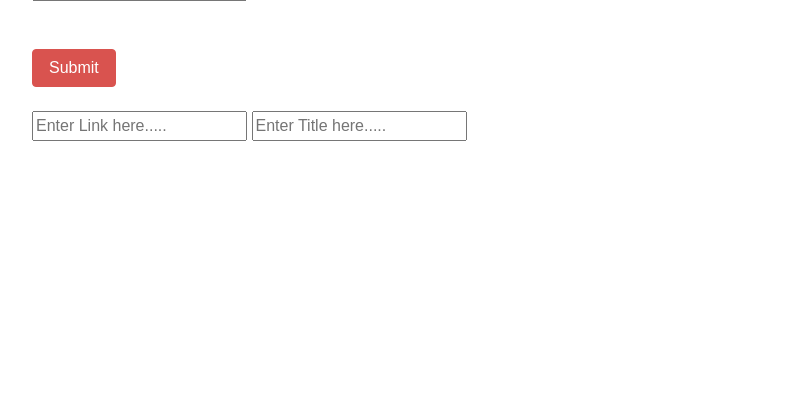
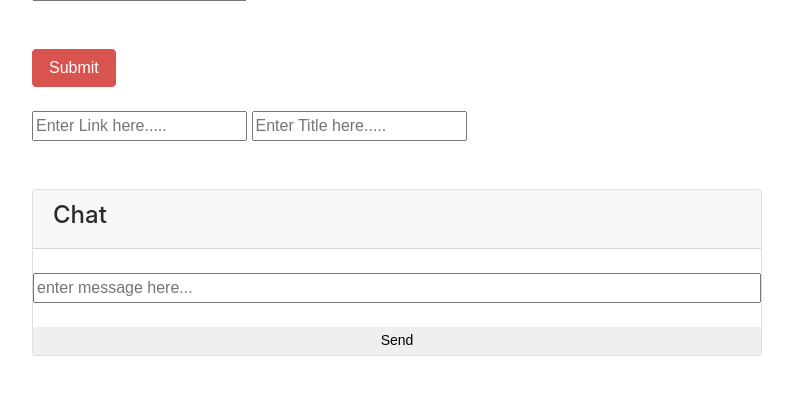
Before and after one commit to alanwagner101/PicCycler, a Node server app: page / in a window 1280 px wide. Shown: the part 191-586 px from the top of the page, without its empty margins (243-1036 px from the left). Run offline with Node 20, Linux system fonts and the light colour scheme; data that the repository does not hold is empty; some libraries are stand-ins or nearby versions.

Commit message:
chat completely functional, working on the pictures currently(almost finished)

```diff
--- a/public/js/index.js
+++ b/public/js/index.js
@@ -1,9 +1,12 @@
 // The API object contains methods for each kind of request we'll make
 var addPic = $("#add-pic");
 var addUser = $("#add-username");
+var addChat = $("#add-chat");
+var chatBox = $("#chat-area");
 var StaticID;
+var StaticName;
 
-
+var userArr = [];
 
 var PicAPI = {
   savePics: function (picData) {
@@ -41,15 +44,46 @@
       data: JSON.stringify(userData)
     });
   },
-  getUser: function (username) {
+  getUser: function (id) {
     return $.ajax({
-      url: "api/user/" + username,
+      url: "api/user/" + id,
+      type: "GET"
+    });
+  },
+  getUsers: function () {
+    return $.ajax({
+      url: "api/user",
       type: "GET"
     });
   },
   deleteUser: function (id) {
     return $.ajax({
       url: "api/user/" + id,
+      type: "DELETE"
+    });
+  }
+};
+
+var ChatAPI = {
+  savechat: function (chatData) {
+    return $.ajax({
+      headers: {
+        "Content-Type": "application/json"
+      },
+      type: "POST",
+      url: "api/chat",
+      data: JSON.stringify(chatData)
+    });
+  },
+  getchat: function () {
+    return $.ajax({
+      url: "api/chat",
+      type: "GET"
+    });
+  },
+  deletechat: function (id) {
+    return $.ajax({
+      url: "api/chat/" + id,
       type: "DELETE"
     });
   }
@@ -63,12 +97,13 @@
 
   console.log(picLink);
   console.log(picTitle);
+  console.log(StaticID);
 
   PicAPI.savePics({
     title: picTitle,
     link: picLink,
     UserId: StaticID
-  }).then(function() {
+  }).then(function () {
     console.log("success");
   });
 
@@ -76,15 +111,97 @@
 
 addUser.on("click", function (event) {
   event.preventDefault();
+  userArr = [];
+  userArr.push("0 slot");
 
   var username = $("#username").val().trim();
+  StaticName = username;
 
   UserAPI.saveUser({
     username: username,
-  }).then(function() {
-    return UserAPI.getUser(username);
-  }).then(function(data){
+  }).then(function (data) {
+    return UserAPI.getUser(data.id);
+  }).then(function (data) {
     StaticID = data.id;
+    UserAPI.getUsers({}).then(function (response) {
+      console.log(response);
+      for (var j = 0; j < response.length; j++) {
+        userArr.push(response[j].username);
+      }
+      console.log(userArr);
+    });
   });
 
 });
+
+addChat.on("click", function (event) {
+  event.preventDefault();
+  var chat = $("#chat").val().trim();
+
+  ChatAPI.savechat({
+    text: chat,
+    UserId: StaticID
+  }).then(function () {
+    return ChatAPI.getchat();
+  }).then(function (data) {
+    chatBox.empty();
+    for (var i = 0; i < data.length; i++) {
+      if (data[i].UserId === StaticID) {
+        var chatWords = $("<div style='float: left; margin: 10px; color: #eeeeee; padding: 5px; background: rgb(94, 190, 94); width: 70%; text-align: left'>");
+        chatWords.html("<p style='width: 90%; margin-left: 20px'>" + StaticName + "-- "
+        + "</p><p style='width: 90%; margin-left: 20px'>" + data[i].text + "</p>");
+        chatBox.prepend(chatWords);
+
+      } else {
+        var textdata = data[i].text;
+        var chatWords = $("<div style='float: right; margin: 10px; color: #eeeeee; padding: 5px; background: rgb(120, 120, 245); width: 70%; text-align: left'>");
+        chatWords.html("<p style='width: 90%; margin-left: 20px'>" + userArr[data[i].UserId]
+        + "-- " + "</p><p style='width: 90%; margin-left: 20px'>" + textdata + "</p>");
+        chatBox.prepend(chatWords);
+      }
+    }
+  });
+
+});
+
+function Start() {
+  setInterval(function(){
+    userArr = [];
+    userArr.push("0 slot");
+    UserAPI.getUsers({}).then(function (response) {
+      for (var j = 0; j < response.length; j++) {
+        userArr.push(response[j].username);
+      }
+      return ChatAPI.getchat();
+    }).then(function (data) {
+      chatBox.empty();
+      for (var i = 0; i < data.length; i++) {
+        if (data[i].UserId === StaticID) {
+          var chatWords = $("<div style='float: left; margin: 10px; color: #eeeeee; padding: 5px; background: rgb(94, 190, 94); width: 70%; text-align: left'>");
+          chatWords.html("<p style='width: 90%; margin-left: 20px'>" + StaticName + "-- "
+          + "</p><p style='width: 90%; margin-left: 20px'>" + data[i].text + "</p>");
+          chatBox.prepend(chatWords);
+
+        } else {
+          var textdata = data[i].text;
+          var chatWords = $("<div style='float: right; margin: 10px; color: #eeeeee; padding: 5px; background: rgb(120, 120, 245); width: 70%; text-align: left'>");
+          chatWords.html("<p style='width: 90%; margin-left: 20px'>" + userArr[data[i].UserId]
+          + "-- " + "</p><p style='width: 90%; margin-left: 20px'>" + textdata + "</p>");
+          chatBox.prepend(chatWords);
+        }
+      }
+    });
+    // var picNumber;
+    var Digits = JSON.stringify(Math.floor(Date.now()));
+    var currentPic = (((Digits[6] + Digits[7] + Digits[8])%60)/2);
+    console.log(Math.round(currentPic));
+    PicAPI.getPics({}).then(function (response) {
+      picNumber = response.length;
+      // for (var k = 0; k < response.length; k++) {
+
+      // }
+    });
+  }, 1000);
+}
+
+Start();
--- a/public/styles/styles.css
+++ b/public/styles/styles.css
@@ -1,3 +1,9 @@
 .list-group-item {
   line-height: 2.5;
-}
+};
+
+#chat-area {
+  height: 400px;
+  width: 100%;
+  overflow: auto;
+};
--- a/routes/Chat-apiRoutes.js
+++ b/routes/Chat-apiRoutes.js
@@ -2,21 +2,21 @@
 
 module.exports = function(app) {
   // Get all examples
-  app.get("/api/Chat", function(req, res) {
+  app.get("/api/chat", function(req, res) {
     db.Chat.findAll({}).then(function(dbExamples) {
       res.json(dbExamples);
     });
   });
 
   // Create a new example
-  app.post("/api/Chat", function(req, res) {
+  app.post("/api/chat", function(req, res) {
     db.Chat.create(req.body).then(function(dbExample) {
       res.json(dbExample);
     });
   });
 
   // Delete an example by id
-  app.delete("/api/Chat/:id", function(req, res) {
+  app.delete("/api/chat/:id", function(req, res) {
     db.Chat.destroy({ where: { id: req.params.id } }).then(function(dbExample) {
       res.json(dbExample);
     });
--- a/routes/User.apiRoutes.js
+++ b/routes/User.apiRoutes.js
@@ -8,8 +8,8 @@
     });
   });
 
-  app.get("/api/user/:username", function(req, res) {
-    db.User.findOne({ where : { username : req.params.username } }).then(function(UserDB) {
+  app.get("/api/user/:id", function(req, res) {
+    db.User.findOne({ where : { id : req.params.id } }).then(function(UserDB) {
       res.json(UserDB);
     });
   });
--- a/views/index.handlebars
+++ b/views/index.handlebars
@@ -16,6 +16,21 @@
           <input id="picLink" rows="2" cols="30" placeholder="Enter Link here....."></input>
           <input id="picTitle" rows="2" cols="30" placeholder="Enter Title here....."></input>
         </form>
+        <br><br>
+        <div class="card" id="chatBox">
+          <div class="card-header">
+            <h4>Chat</h4>
+          </div>
+          <div class="card-body">
+            <div id="chat-area">
+
+            </div>
+            <br>
+            <input type="text" id="chat" placeholder="enter message here..." style = "width: 100%;">
+            <br><br>
+            <button class="btn btn-default btn-sm btn-block" id="add-chat">Send</button>
+          </div>
+        </div>
       </div>
     </div>
   </div>
--- a/views/layouts/main.handlebars
+++ b/views/layouts/main.handlebars
@@ -4,7 +4,7 @@
 <head>
   <meta charset="utf-8">
   <link rel="stylesheet" href="https://maxcdn.bootstrapcdn.com/bootstrap/4.0.0-beta.3/css/bootstrap.min.css">
-  <link rel="stylesheet" href="/styles/styles.css" media="screen" title="no title" charset="utf-8">
+  <link rel="stylesheet" href="styles/styles.css" media="screen" title="no title" charset="utf-8">
   <title>Home Page</title>
 </head>
 
```
